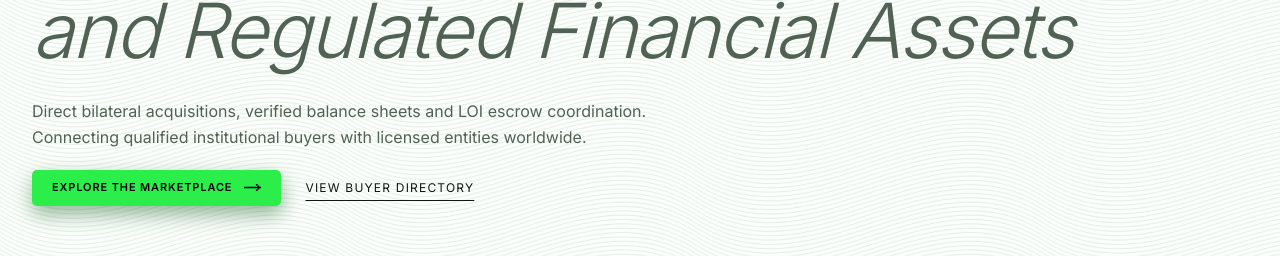
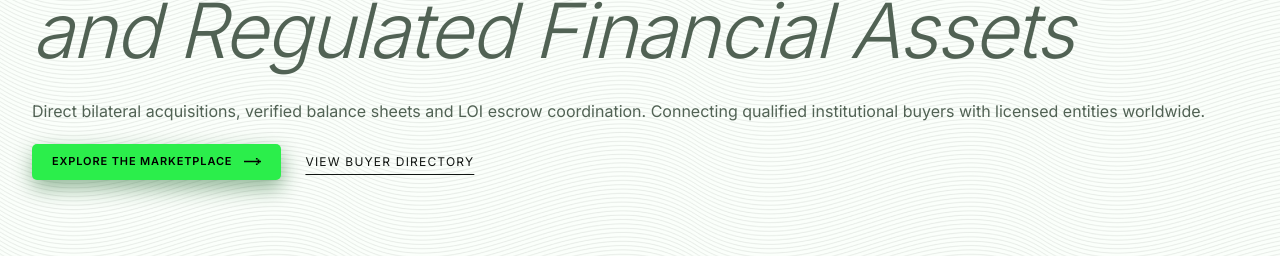
Before and after one commit to noderguru/N5Bank, a Next.js app: page /en in a window 1280 px wide. Shown: the part 342-598 px from the top of the page. Built offline with nearby package versions, Linux system fonts and the light colour scheme; no server answers.

Commit message:
style(hero): expand lead description to full container width across all locales

```diff
--- a/src/components/home/hero-editorial.tsx
+++ b/src/components/home/hero-editorial.tsx
@@ -67,8 +67,8 @@ export function HeroEditorial({ t }: HeroEditorialProps) {
           </div>
 
           {/* Lead description & Actions */}
-          <div className="max-w-2xl space-y-4 pt-1 sm:pt-2">
-            <p className="font-lausanne text-xs sm:text-sm md:text-base text-[#516254] leading-relaxed font-normal">
+          <div className="w-full space-y-4 pt-1 sm:pt-2">
+            <p className="w-full font-lausanne text-xs sm:text-sm md:text-base text-[#516254] leading-relaxed font-normal">
               {t.lead}
             </p>
 
```
